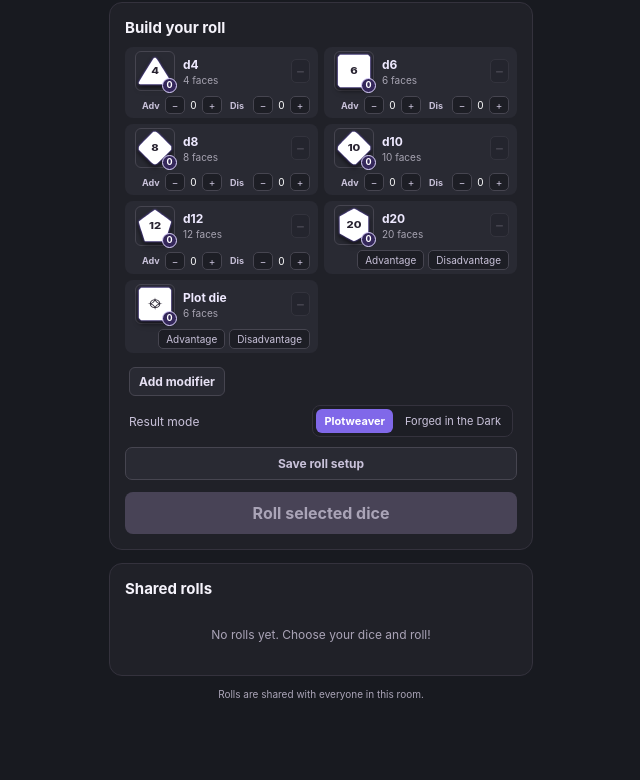
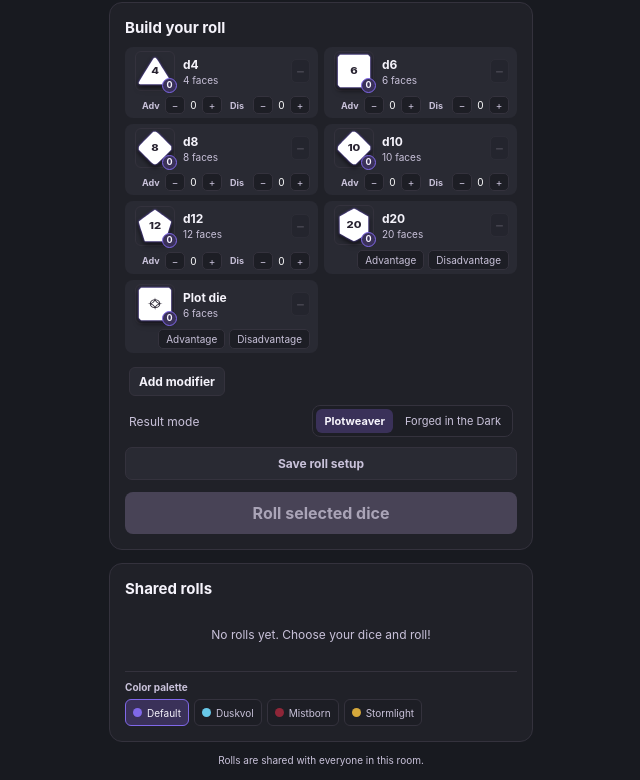
Before and after one commit to yaalhs/owlbear_2d_roller, a website built with Vite: page index.html in a window 1280 px wide. Shown: the part 81-861 px from the top of the page, without its empty margins (319-959 px from the left). Before the commit the page ends 800 px from the top, so only its background shows below. Built offline with nearby package versions, Linux system fonts and the light colour scheme; what @owlbear-rodeo/sdk would draw is missing.

Commit message:
Update 21 add colour palette choices

```diff
--- a/index.html
+++ b/index.html
@@ -80,6 +80,15 @@
           <span id="results-count" class="results-count"></span>
         </div>
         <ol id="roll-history" class="roll-history" aria-live="polite"></ol>
+        <div class="palette-picker">
+          <span class="palette-picker-label" id="palette-label">Color palette</span>
+          <div class="palette-options" role="group" aria-labelledby="palette-label">
+            <button class="palette-button" type="button" data-palette="default" aria-pressed="true">Default</button>
+            <button class="palette-button" type="button" data-palette="duskvol" aria-pressed="false">Duskvol</button>
+            <button class="palette-button" type="button" data-palette="mistborn" aria-pressed="false">Mistborn</button>
+            <button class="palette-button" type="button" data-palette="stormlight" aria-pressed="false">Stormlight</button>
+          </div>
+        </div>
       </section>
 
       <footer>Rolls are shared with everyone in this room.</footer>
--- a/src/main.ts
+++ b/src/main.ts
@@ -31,9 +31,16 @@ import {
   createRollOutcomeSummary,
 } from "./die-result";
 import { appendRollSummary } from "./roll-summary";
+import {
+  applyPalette,
+  isPaletteName,
+  readSavedPalette,
+  savePalette,
+} from "./palette";
 import "./font.css";
 import "./die-graphic.css";
 import "./style.css";
+import "./palette.css";
 
 const METADATA_KEY = "com.dieroller.shared-dice-roller/rolls";
 const HISTORY_LIMIT = 12;
@@ -62,6 +69,9 @@ const fitdCutCountOutput = requiredElement<HTMLOutputElement>("fitd-cut-count");
 const fitdCutPlus = requiredElement<HTMLButtonElement>("fitd-cut-plus");
 const modifierSection = requiredElement<HTMLDivElement>("modifier-section");
 const saveRollButton = requiredElement<HTMLButtonElement>("save-roll-button");
+const paletteButtons = document.querySelectorAll<HTMLButtonElement>(
+  ".palette-button",
+);
 const quantitySelections = new Map<string, number>();
 const modifierDiceSelections = new Map<string, number>();
 let advantageSelections: AdvantageSettings = {};
@@ -76,6 +86,25 @@ let fitdDieId = "d6";
 let fitdQuantity = 1;
 let fitdCut = 0;
 let keepSelection = false;
+
+function setPalette(palette: string): void {
+  if (!isPaletteName(palette)) {
+    throw new RangeError(`Unknown color palette: ${palette}`);
+  }
+  applyPalette(palette);
+  savePalette(palette);
+  for (const button of paletteButtons) {
+    button.setAttribute("aria-pressed", String(button.dataset.palette === palette));
+  }
+  const themeColor = document.querySelector<HTMLMetaElement>(
+    'meta[name="theme-color"]',
+  );
+  if (themeColor) {
+    themeColor.content = getComputedStyle(document.documentElement)
+      .getPropertyValue("--palette-background")
+      .trim();
+  }
+}
 
 function requiredElement<T extends HTMLElement>(id: string): T {
   const element = document.getElementById(id);
@@ -791,6 +820,13 @@ async function saveAndShareRoll(roll: SharedRoll): Promise<void> {
 buildDiceControls();
 buildFitdControls();
 renderHistory([]);
+setPalette(readSavedPalette());
+for (const button of paletteButtons) {
+  button.addEventListener("click", () => {
+    const palette = button.dataset.palette;
+    if (palette) setPalette(palette);
+  });
+}
 rollButton.addEventListener("click", () => void rollSelectedDice());
 modifierToggle.addEventListener("click", () => {
   modifierEnabled = !modifierEnabled;
--- /dev/null
+++ b/src/palette.css
@@ -0,0 +1,297 @@
+:root {
+  color-scheme: dark;
+  --palette-background: #181a20;
+  --palette-panel: #202128;
+  --palette-surface: #292a33;
+  --palette-inset: #1d1e25;
+  --palette-border: #34323d;
+  --palette-text: #f5f3fb;
+  --palette-muted: #c9c2da;
+  --palette-soft: #aaa4b7;
+  --palette-primary: #8068e9;
+  --palette-primary-hover: #937ff3;
+  --palette-primary-soft: #3a3159;
+  --palette-primary-text: #ffffff;
+  color: var(--palette-text);
+  background: var(--palette-background);
+}
+
+:root[data-palette="duskvol"] {
+  --palette-background: #11171d;
+  --palette-panel: #1b242c;
+  --palette-surface: #252f37;
+  --palette-inset: #151e25;
+  --palette-border: #394850;
+  --palette-text: #d3dde2;
+  --palette-muted: #aab9c1;
+  --palette-soft: #82939c;
+  --palette-primary: #68c8e8;
+  --palette-primary-hover: #92def3;
+  --palette-primary-soft: #244652;
+  --palette-primary-text: #10232b;
+}
+
+:root[data-palette="mistborn"] {
+  --palette-background: #252228;
+  --palette-panel: #312d35;
+  --palette-surface: #3c3741;
+  --palette-inset: #2b2730;
+  --palette-border: #554a59;
+  --palette-text: #d8d0d0;
+  --palette-muted: #b6a9ad;
+  --palette-soft: #90838a;
+  --palette-primary: #8f2638;
+  --palette-primary-hover: #b43a4f;
+  --palette-primary-soft: #48232d;
+  --palette-primary-text: #ffffff;
+}
+
+:root[data-palette="stormlight"] {
+  --palette-background: #142846;
+  --palette-panel: #1e3657;
+  --palette-surface: #294364;
+  --palette-inset: #192f4d;
+  --palette-border: #3c5876;
+  --palette-text: #f4ebd5;
+  --palette-muted: #d4d0c4;
+  --palette-soft: #aab8c5;
+  --palette-primary: #d5a83b;
+  --palette-primary-hover: #e8c568;
+  --palette-primary-soft: #534a35;
+  --palette-primary-text: #172536;
+}
+
+.roller,
+.results {
+  border-color: var(--palette-border);
+  background: var(--palette-panel);
+}
+
+.die-row,
+.roll-entry,
+.modifier-toggle,
+.save-roll-button,
+.die-add-button,
+.modifier-die-button {
+  border-color: var(--palette-border);
+  background: var(--palette-surface);
+  color: var(--palette-text);
+}
+
+.quantity-button,
+.die-roll-option,
+.fitd-cut-button,
+.roll-mode-controls {
+  border-color: var(--palette-border);
+  background: var(--palette-inset);
+  color: var(--palette-muted);
+}
+
+.quantity-button:hover:not(:disabled),
+.die-roll-option:hover:not(:disabled),
+.fitd-cut-button:hover:not(:disabled),
+.die-add-button:hover:not(:disabled),
+.die-add-button:focus-visible,
+.modifier-die-button:hover:not(:disabled),
+.modifier-die-button:focus-visible,
+.save-roll-button:hover {
+  border-color: var(--palette-primary-hover);
+  background: var(--palette-primary-soft);
+}
+
+.mode-button[aria-pressed="true"],
+.die-roll-option[aria-pressed="true"],
+.fitd-die-button[aria-pressed="true"],
+.save-roll-button[aria-pressed="true"] {
+  border-color: var(--palette-primary);
+  background: var(--palette-primary-soft);
+  color: var(--palette-text);
+}
+
+.fitd-die-button {
+  border-color: var(--palette-border);
+  background: var(--palette-inset);
+}
+
+.roll-button {
+  background: var(--palette-primary);
+  color: var(--palette-primary-text);
+}
+
+.roll-button:hover:not(:disabled) {
+  background: var(--palette-primary-hover);
+}
+
+.fitd-quantity-button {
+  border-color: var(--palette-primary);
+  background: var(--palette-primary-soft);
+  color: var(--palette-text);
+}
+
+.fitd-quantity-button:hover:not(:disabled) {
+  border-color: var(--palette-primary-hover);
+  background: var(--palette-primary-soft);
+}
+
+.fitd-count,
+.fitd-cut-count,
+.die-name,
+.roll-entry-header strong,
+.calculated-result,
+.roll-outcome-count .plot-dingbat {
+  color: var(--palette-text);
+}
+
+.eyebrow,
+.status,
+.fitd-label,
+.fitd-cut-label,
+.roll-mode-label,
+.mode-button,
+.die-description,
+.dice-advantage-label,
+.modifier-dice-label,
+.modifier-die-remove,
+.save-roll-button,
+.results-count,
+.empty-state,
+.roll-entry-header time,
+.roll-total,
+.roll-outcome-summary,
+footer,
+.toast-subtitle,
+.toast-total {
+  color: var(--palette-muted);
+}
+
+.status::before {
+  background: var(--palette-primary);
+}
+
+.die-remove-button {
+  color: var(--palette-muted);
+}
+
+.die-roll-option[aria-pressed="true"] {
+  background: var(--palette-primary-soft);
+}
+
+.die-selection-count,
+.die-mode-marker,
+.modifier-die-marker {
+  border-color: var(--palette-primary);
+  background: var(--palette-primary-soft);
+  color: var(--palette-text);
+}
+
+.die-shape-art {
+  filter:
+    drop-shadow(0 0 1px var(--palette-primary))
+    drop-shadow(0 2px 2px #0007);
+}
+
+.modifier-toggle:hover,
+.save-roll-button:hover {
+  color: var(--palette-text);
+}
+
+.save-roll-button[aria-pressed="true"] {
+  border-color: var(--palette-primary);
+}
+
+.toast {
+  border-color: var(--palette-primary);
+  background: var(--palette-panel);
+}
+
+.toast:hover {
+  border-color: var(--palette-primary-hover);
+  background: var(--palette-surface);
+}
+
+.toast-heading {
+  color: var(--palette-text);
+}
+
+.toast-total .calculated-result {
+  color: var(--palette-text);
+}
+
+.quantity-button:focus-visible,
+.modifier-toggle:focus-visible,
+.fitd-quantity-button:focus-visible,
+.fitd-cut-button:focus-visible,
+.die-roll-option:focus-visible,
+.mode-button:focus-visible,
+.save-roll-button:focus-visible {
+  outline-color: var(--palette-primary-hover);
+}
+
+.palette-picker {
+  display: grid;
+  gap: 6px;
+  margin-top: 11px;
+  padding-top: 9px;
+  border-top: 1px solid var(--palette-border);
+}
+
+.palette-picker-label {
+  color: var(--palette-muted);
+  font-size: 10px;
+  font-weight: 650;
+}
+
+.palette-options {
+  display: flex;
+  flex-wrap: wrap;
+  gap: 5px;
+}
+
+.palette-button {
+  display: inline-flex;
+  min-height: 27px;
+  align-items: center;
+  gap: 5px;
+  padding: 4px 7px;
+  border: 1px solid var(--palette-border);
+  border-radius: 6px;
+  background: var(--palette-inset);
+  color: var(--palette-muted);
+  font-size: 10px;
+  cursor: pointer;
+}
+
+.palette-button::before {
+  width: 9px;
+  height: 9px;
+  border-radius: 50%;
+  background: var(--palette-swatch);
+  content: "";
+}
+
+.palette-button[data-palette="default"] {
+  --palette-swatch: #8068e9;
+}
+
+.palette-button[data-palette="duskvol"] {
+  --palette-swatch: #68c8e8;
+}
+
+.palette-button[data-palette="mistborn"] {
+  --palette-swatch: #8f2638;
+}
+
+.palette-button[data-palette="stormlight"] {
+  --palette-swatch: #d5a83b;
+}
+
+.palette-button[aria-pressed="true"] {
+  border-color: var(--palette-primary);
+  background: var(--palette-primary-soft);
+  color: var(--palette-text);
+}
+
+.palette-button:focus-visible {
+  outline: 2px solid var(--palette-primary-hover);
+  outline-offset: 1px;
+}
--- /dev/null
+++ b/src/palette.ts
@@ -0,0 +1,30 @@
+export const PALETTE_STORAGE_KEY = "com.dieroller.shared-dice-roller/palette";
+
+export const PALETTE_NAMES = [
+  "default",
+  "duskvol",
+  "mistborn",
+  "stormlight",
+] as const;
+
+export type PaletteName = (typeof PALETTE_NAMES)[number];
+
+export function isPaletteName(value: string | null): value is PaletteName {
+  return PALETTE_NAMES.some((palette) => palette === value);
+}
+
+export function readSavedPalette(): PaletteName {
+  const savedPalette = localStorage.getItem(PALETTE_STORAGE_KEY);
+  return isPaletteName(savedPalette) ? savedPalette : "default";
+}
+
+export function applyPalette(
+  palette: PaletteName,
+  root: HTMLElement = document.documentElement,
+): void {
+  root.dataset.palette = palette;
+}
+
+export function savePalette(palette: PaletteName): void {
+  localStorage.setItem(PALETTE_STORAGE_KEY, palette);
+}
--- a/src/roll-toast.ts
+++ b/src/roll-toast.ts
@@ -9,6 +9,7 @@ import {
   createRollOutcomeSummary,
 } from "./die-result";
 import { appendRollSummary } from "./roll-summary";
+import { applyPalette, readSavedPalette } from "./palette";
 import {
   getAllRollResults,
   getFitdOutcome,
@@ -21,11 +22,13 @@ import type { AdvantageMode, AdvantageTarget } from "./rolls";
 import "./font.css";
 import "./die-graphic.css";
 import "./toast.css";
+import "./palette.css";
 
 const root = document.getElementById("roll-toast");
 if (!(root instanceof HTMLElement)) {
   throw new Error('Required page element "#roll-toast" was not found.');
 }
+applyPalette(readSavedPalette());
 
 const rollParam = new URLSearchParams(window.location.search).get("roll");
 let roll: ReturnType<typeof parseSharedRolls>[number] | undefined;
```
Also changed, not shown: README.md, public/manifest.json.
